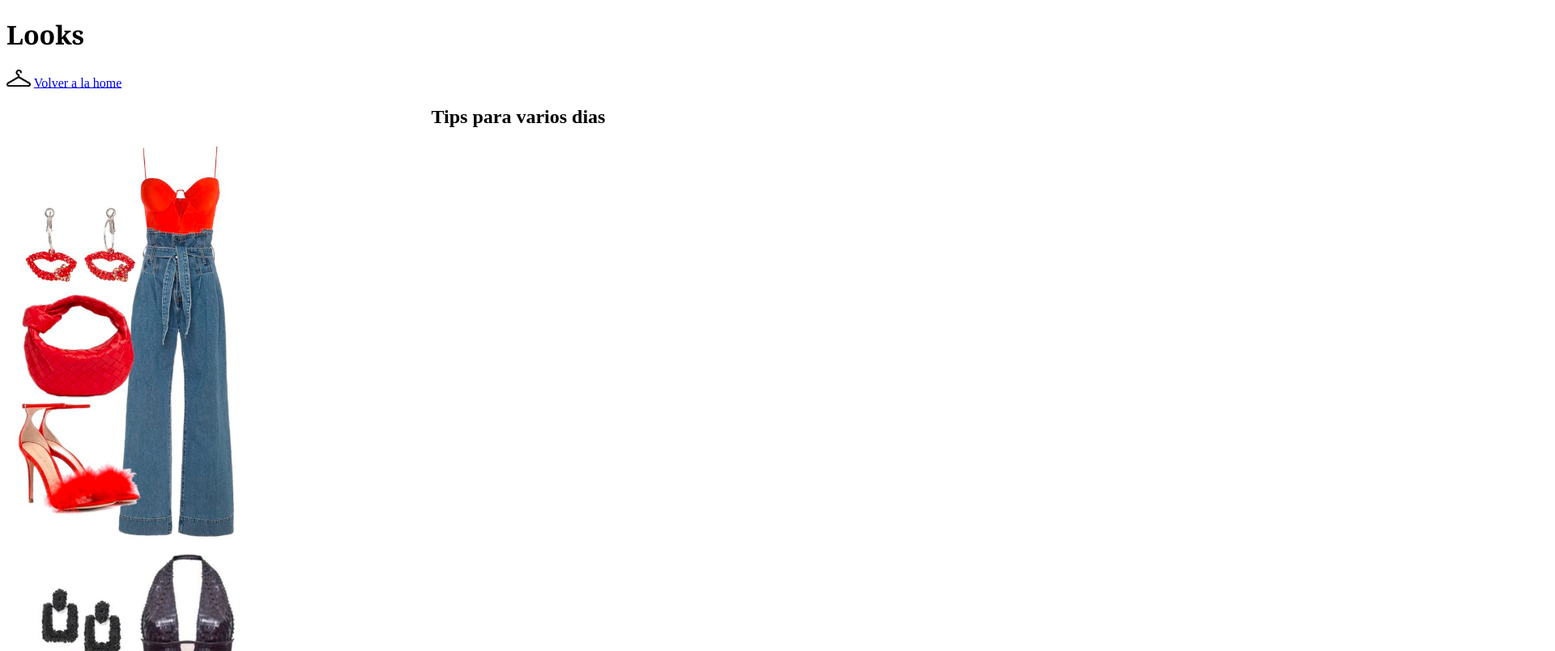
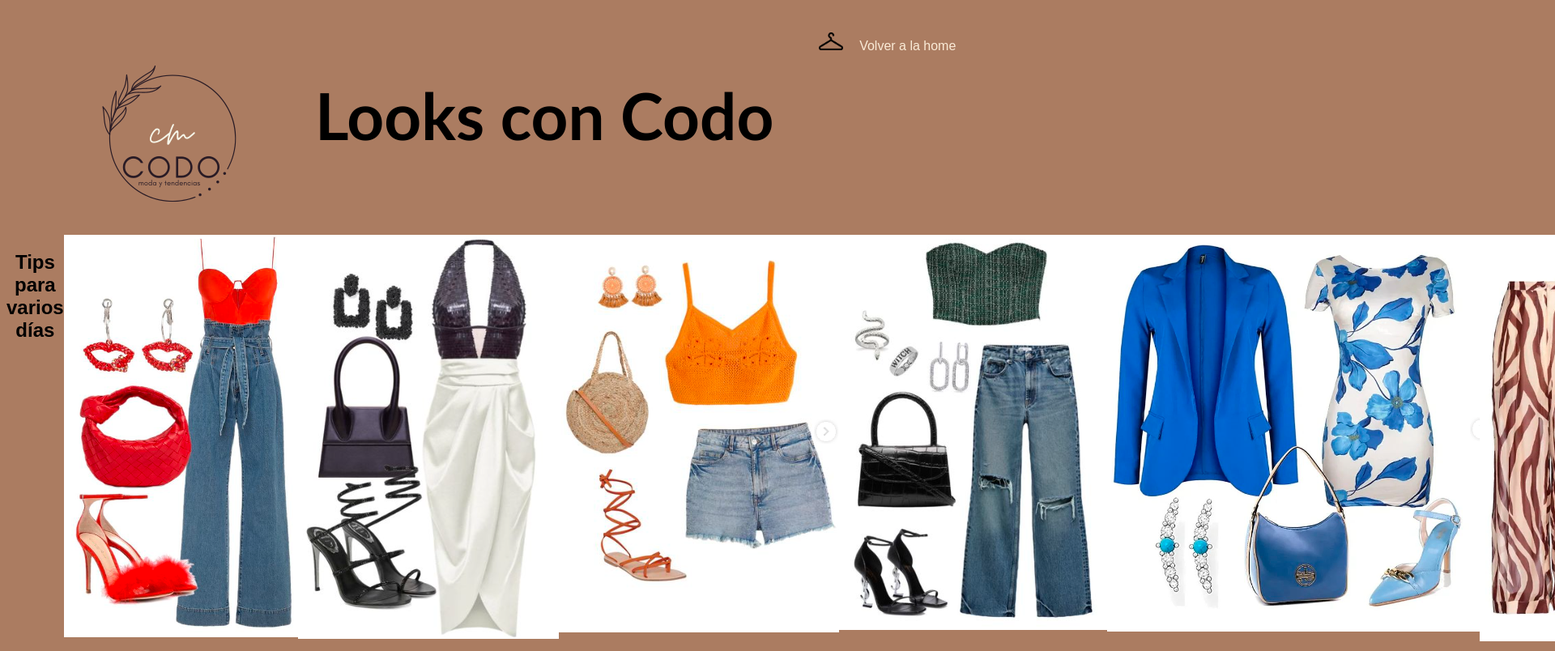
Before and after one commit to Larijanuzi/ModaCodo, a plain HTML site: page looks.html in a window 1280 px wide. Shown: the top 804 px of the page at 81% size, 1920 px wide, since content can reach past the window. Drawn offline with Linux system fonts and the light colour scheme.

Commit message:
Agregando css

```diff
--- a/looks.html
+++ b/looks.html
@@ -9,13 +9,15 @@
     <link rel="shortcut icon" href="Imagenes/percha.png" type="imagen/x-icon">
 <body>
     <header>
-        <h1>Looks</h1>
+        <img class= "logo" src ="Imagenes/logo.png" alt="logo">
+        <h1>Looks con Codo</h1>
         <nav>
             <img class= "percha" src ="Imagenes/percha.png" alt="percha">
-            <a href ="index.html">Volver a la home</a>
+            <a class="home" href ="index.html">Volver a la home</a>
         </nav>
-        <div>
-            <h2>Tips para varios dias</h2>
+    </header>
+        <div class="container">
+            <h2>Tips para varios días</h2>
             <div><img class= "look1" src ="Imagenes/1.png" alt="look1"></div>
             <div><img class= "look2" src ="Imagenes/2.png" alt="look2"></div>
             <div><img class= "look3" src ="Imagenes/3.png" alt="look3"></div>
--- a/style.css
+++ b/style.css
@@ -1,5 +1,21 @@
+* {
+    box-sizing: border-box;
+  }
+
+body {
+    background-color: #ab7c61;
+    font-family: Arial, Helvetica, sans-serif;
+}
+body header {
+    display: flex;
+    flex-direction: row;
+    justify-content: space-around;
+    padding: 2rem 3rem 0rem 3rem;
+
+}
 h1 {
-    font-family: Cambria, Cochin, Georgia, Times, 'Times New Roman', serif;
+    font-family: 'Trebuchet MS', 'Lucida Sans Unicode', 'Lucida Grande', 'Lucida Sans', Arial, sans-serif;
+    font-size: 5rem;
 }
 h2 {
     text-align: center;
@@ -7,4 +23,18 @@ h2 {
 .percha {
     width: 30px;
 
+
 }
+.logo {
+    width: 250px;
+}
+.home {
+    color: antiquewhite;
+    text-decoration: none;
+    padding: 0rem 1rem 0rem 1rem;
+
+}
+.container {
+    display: flex;
+    justify-content: space-between;
+}
```
Also changed, not shown: contacto.html (+4 -2 lines), historia.html (+2 -2 lines), index.html (+5 -4 lines), Imagenes/logo.png (added).
